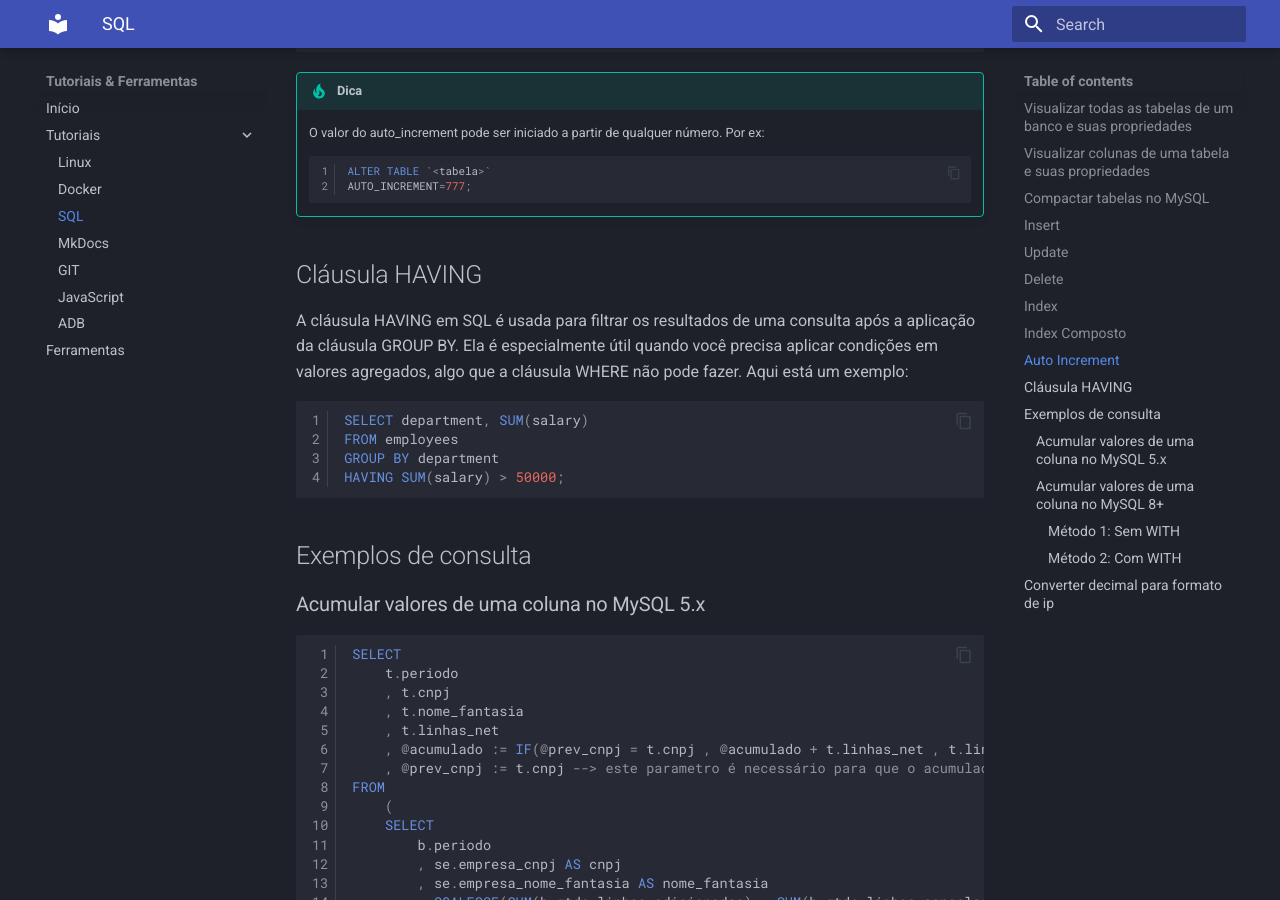
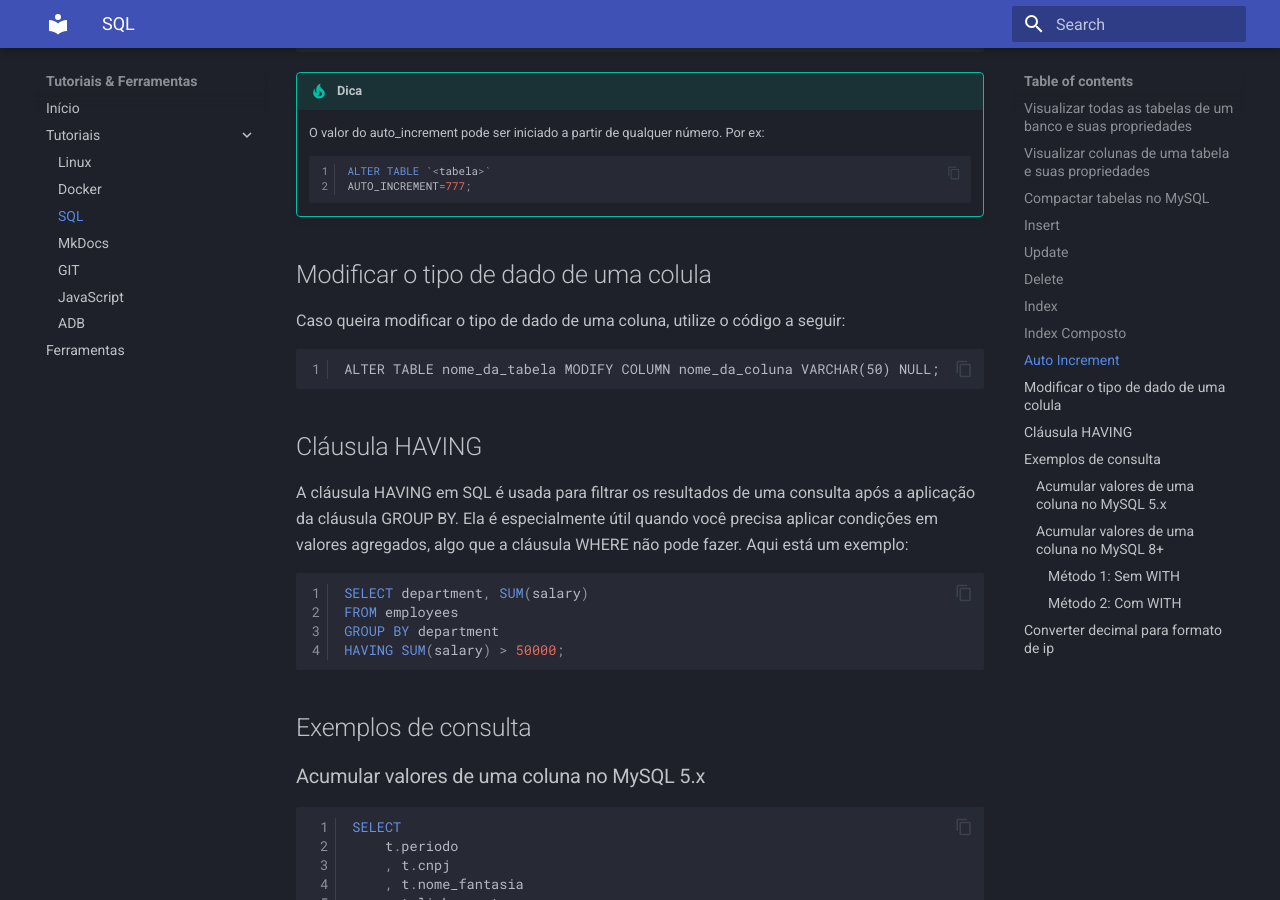
Before and after one commit to birtholive/mkdocs, an MkDocs documentation site: the page built from docs/mysql.md, in a window 1280 px wide and 900 px high, scrolled down 1495 px. Built offline with MkDocs 1.6.1 and Material for MkDocs 9.7.7, drawn with Linux system fonts in a browser that asks for light colours.

Commit message:
ADD - Instrução para modificar o tipo de dado de uma coluna no MySQL

````diff
--- a/docs/mysql.md
+++ b/docs/mysql.md
@@ -61,6 +61,12 @@ ADD PRIMARY KEY (`ID`);
     ALTER TABLE `<tabela>`
     AUTO_INCREMENT=777;
     ```
+
+## Modificar o tipo de dado de uma colula
+Caso queira modificar o tipo de dado de uma coluna, utilize o código a seguir:
+```
+ALTER TABLE nome_da_tabela MODIFY COLUMN nome_da_coluna VARCHAR(50) NULL;
+```
 
 ## Cláusula HAVING
 A cláusula HAVING em SQL é usada para filtrar os resultados de uma consulta após a aplicação da cláusula GROUP BY. Ela é especialmente útil quando você precisa aplicar condições em valores agregados, algo que a cláusula WHERE não pode fazer. Aqui está um exemplo:
````
